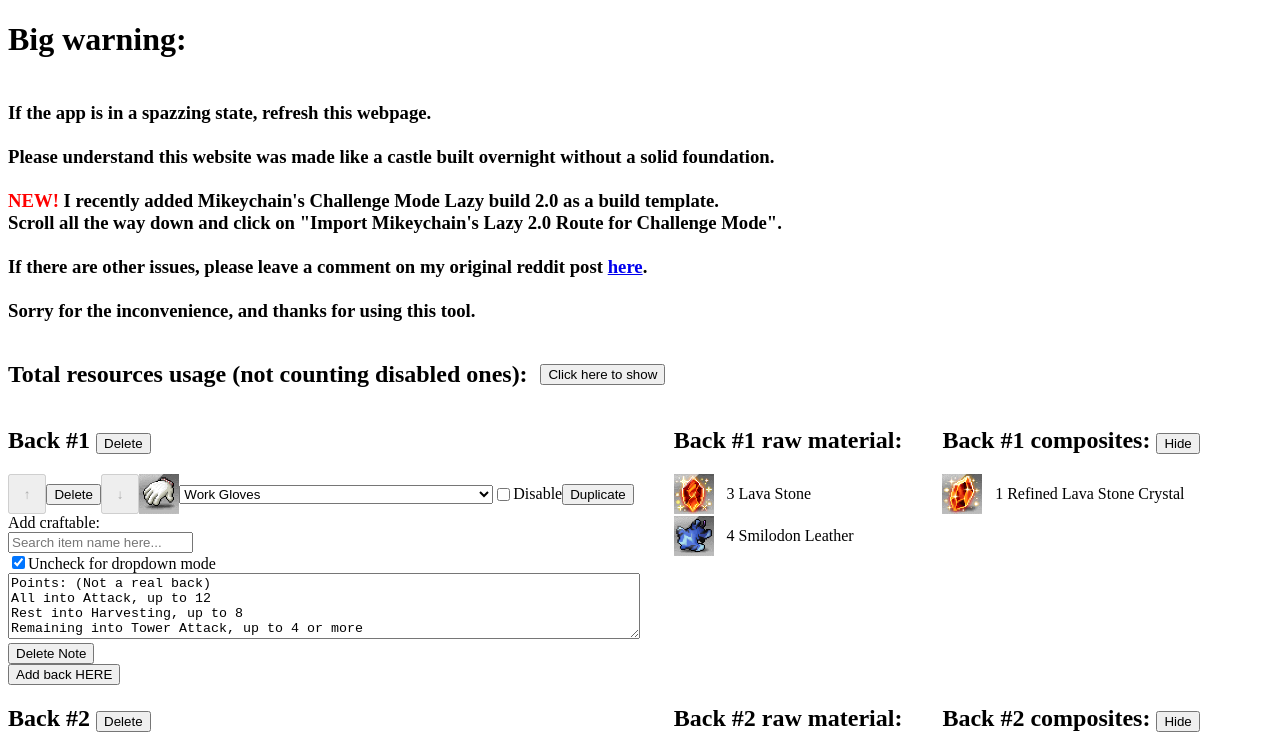
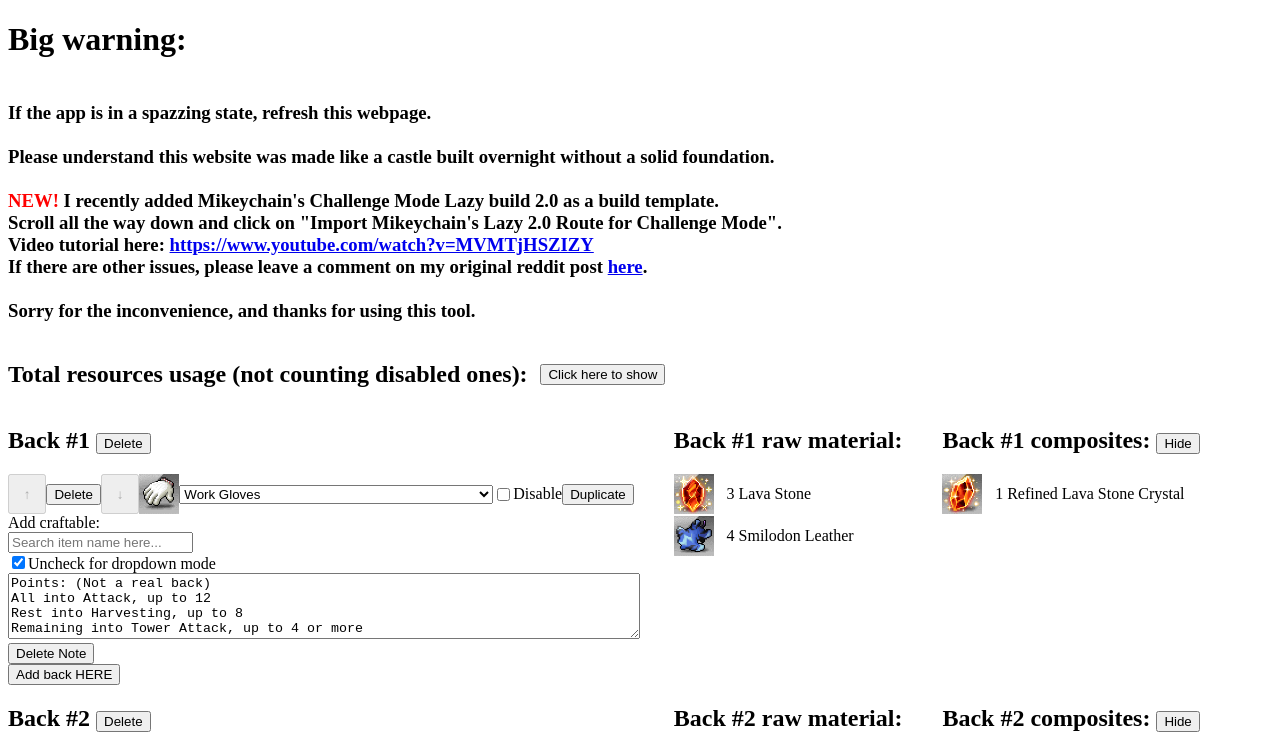
Before and after one commit to SLAzurin/misty-island-router, a React (Create React App) app: page / in a window 1280 px wide. Shown: the top 750 px of the page. Built offline with nearby package versions, Linux system fonts and the light colour scheme.

Commit message:
Update text2

```diff
--- a/src/App.tsx
+++ b/src/App.tsx
@@ -244,6 +244,14 @@
         Scroll all the way down and click on "Import Mikeychain's Lazy 2.0 Route
         for Challenge Mode".
         <br />
+        Video tutorial here:{" "}
+        <a
+          href="https://www.youtube.com/watch?v=MVMTjHSZIZY"
+          target={"_blank"}
+          rel={"noreferrer"}
+        >
+          https://www.youtube.com/watch?v=MVMTjHSZIZY
+        </a>
         <br />
         If there are other issues, please leave a comment on my original reddit
         post{" "}
```
